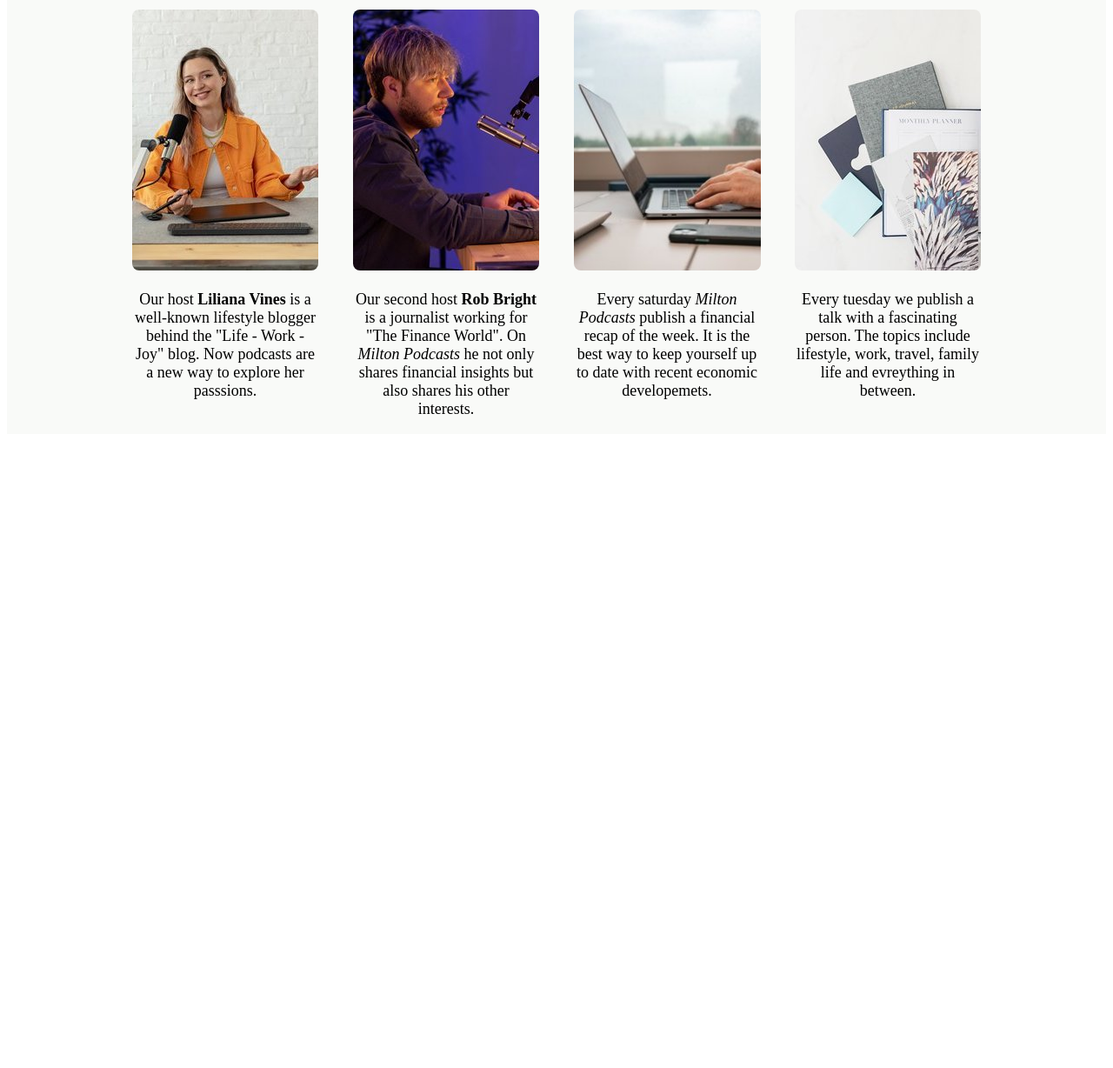
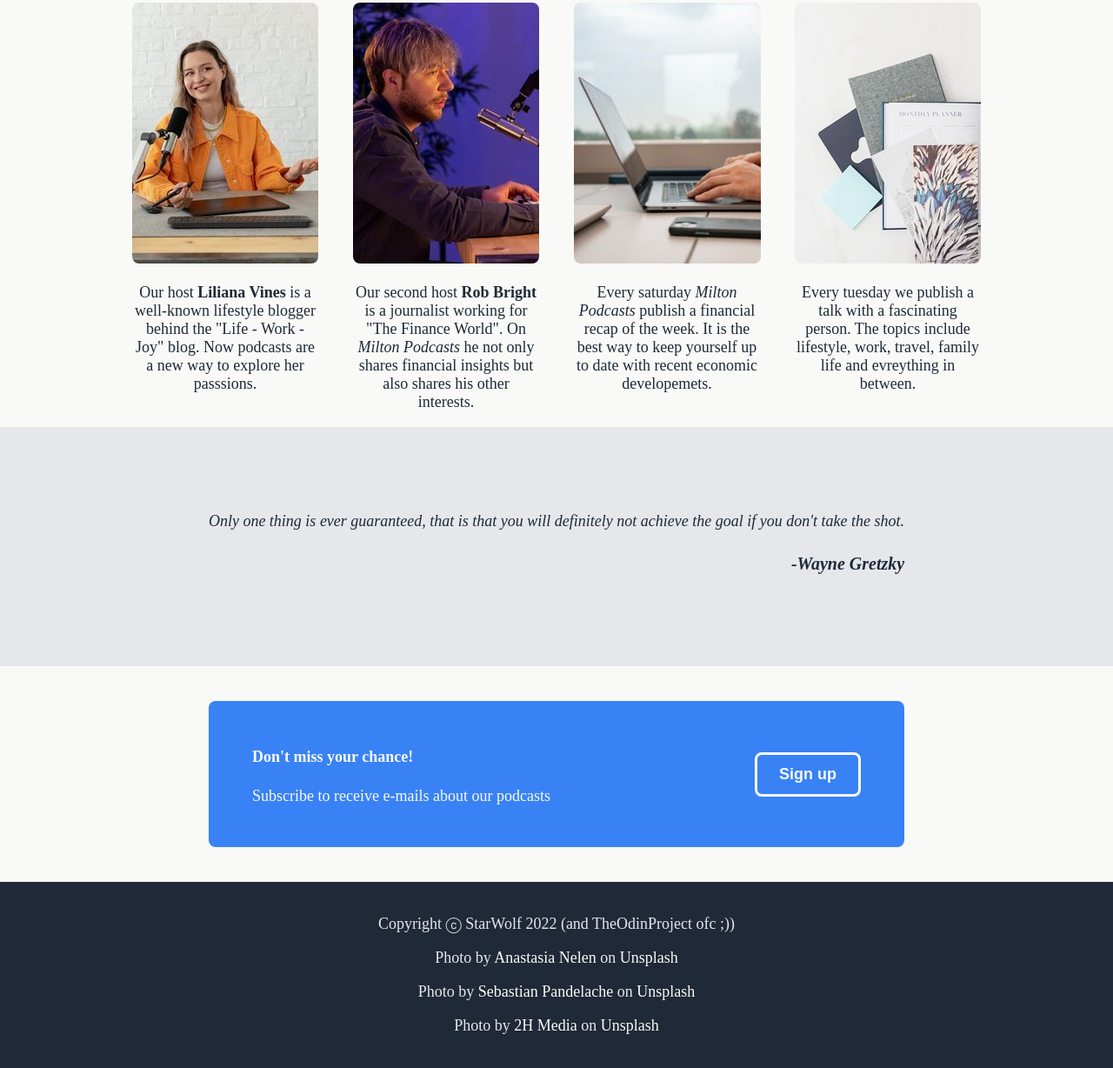
Before and after one commit to BParadowski/my_first_webpage, a plain HTML site: page index.html in a window 1280 px wide. Shown: the part 652-1880 px from the top of the page at 87% size. Before the commit the page ends 1159 px from the top, so only its background shows below. Drawn offline with Linux system fonts and the light colour scheme.

Commit message:
Apply first full version

```diff
--- a/index.html
+++ b/index.html
@@ -59,8 +59,31 @@
             </div>
         </div>
     </div>
-    <div class="quote"></div>
-    <div class="call_to_action"></div>
-    <div class="footer"></div>
+    <div class="quote">
+        <div>
+            <p>
+                Only one thing is ever guaranteed, that is that you will definitely not achieve the goal if you don't take the shot.
+            </p>
+            <h4>-Wayne Gretzky</h4>
+        </div>
+    </div>
+    <div class="call_to_action">
+            <div class="container">
+                <div>
+                    <h4>Don't miss your chance!</h4>
+                    <p>Subscribe to receive e-mails about our podcasts</p>
+                </div>
+                <button>Sign up</button>
+            </div>
+    </div>
+    <div class="footer">
+        <p>Copyright ⓒ StarWolf 2022 (and TheOdinProject ofc ;))</p>
+        <p>Photo by <a href="https://unsplash.com/@mnelen?utm_source=unsplash&utm_medium=referral&utm_content=creditCopyText">Anastasia Nelen</a> on <a href="https://unsplash.com/t/business-work?utm_source=unsplash&utm_medium=referral&utm_content=creditCopyText">Unsplash</a>
+        </p>
+        <p>Photo by <a href="https://unsplash.com/@pandelache?utm_source=unsplash&utm_medium=referral&utm_content=creditCopyText">Sebastian Pandelache</a> on <a href="https://unsplash.com/t/business-work?utm_source=unsplash&utm_medium=referral&utm_content=creditCopyText">Unsplash</a>
+        </p>
+        <p>Photo by <a href="https://unsplash.com/@2hmedia?utm_source=unsplash&utm_medium=referral&utm_content=creditCopyText">2H Media</a> on <a href="https://unsplash.com/t/business-work?utm_source=unsplash&utm_medium=referral&utm_content=creditCopyText">Unsplash</a>
+        </p>
+    </div>
 </body>
 </html>
--- a/style/style.css
+++ b/style/style.css
@@ -1,7 +1,12 @@
+html, body {
+    margin: 0;
+    padding: 0;
+  }
+
 body {
     display: flex;
     flex-direction: column;
-    font-family: 'roboto' sans-serif;
+    font-family: 'Times New Roman', Times, serif;
 }
 
 button {
@@ -26,6 +31,7 @@ a {
     display: flex;
     flex-direction: column;
     align-items: center;
+    justify-content: center;
     padding: 20px;
 }
 
@@ -35,7 +41,7 @@ a {
     width: 1200px;
     font-size: 24px;
     color: #F9FAF8;
-    font-weight: 600;
+    font-style: bold;
     margin-bottom: 20px;
 }
 
@@ -70,7 +76,7 @@ a {
 .hero h1 {
     flex: auto;
     font-size: 48px;
-    font-family: "extra-bold" sans-serif;
+    font-style: bold;
 }
 .hero p {
     font-size: 18px;
@@ -80,7 +86,7 @@ a {
 
 .pictures {
     background-color:#F9FAF8;
-    color: black;
+    color:#1f2937;
     text-align: center;
     font-size: 18px;
 }
@@ -102,3 +108,62 @@ a {
 .pictures_container div {
     max-width: 214px;
 }
+
+/* Inspiring quote section */
+.quote {
+    display: flex;
+    justify-content: center;
+    align-items: center;
+    background-color: #e5e7eb;
+    font-style: italic;
+    color: #1f2937;
+    padding: 80px 0;
+}
+
+.quote div {
+    max-width: 700;
+}
+.quote p {
+    font-size: 18px;
+}
+.quote h4 {
+    text-align: end;
+    font-weight: 700;
+    font-size: 20px;
+}
+
+/* Call to action section */
+
+.call_to_action {
+    background-color:#F9FAF8;
+    display: flex;
+    justify-content: center;
+    align-items: center;
+    padding: 40px 0;
+    color: #F9FAF8;
+    font-size: 18px;
+}
+
+.call_to_action .container {
+    width: 700px;
+    background-color: #3882f6;
+    border-radius: 8px;
+    padding: 30px 50px;
+    display: flex;
+    justify-content: space-between;
+    align-items: center;
+}
+.call_to_action button {
+    padding: 12px 25px;
+    border: 3px solid #F9FAF8;
+}
+/* footer */
+.footer {
+    background-color: #1f2937;
+    padding: 20px;
+    text-align: center;
+}
+.footer p {
+    color: #e5e7eb;
+    font-size: 18px;
+}
```
